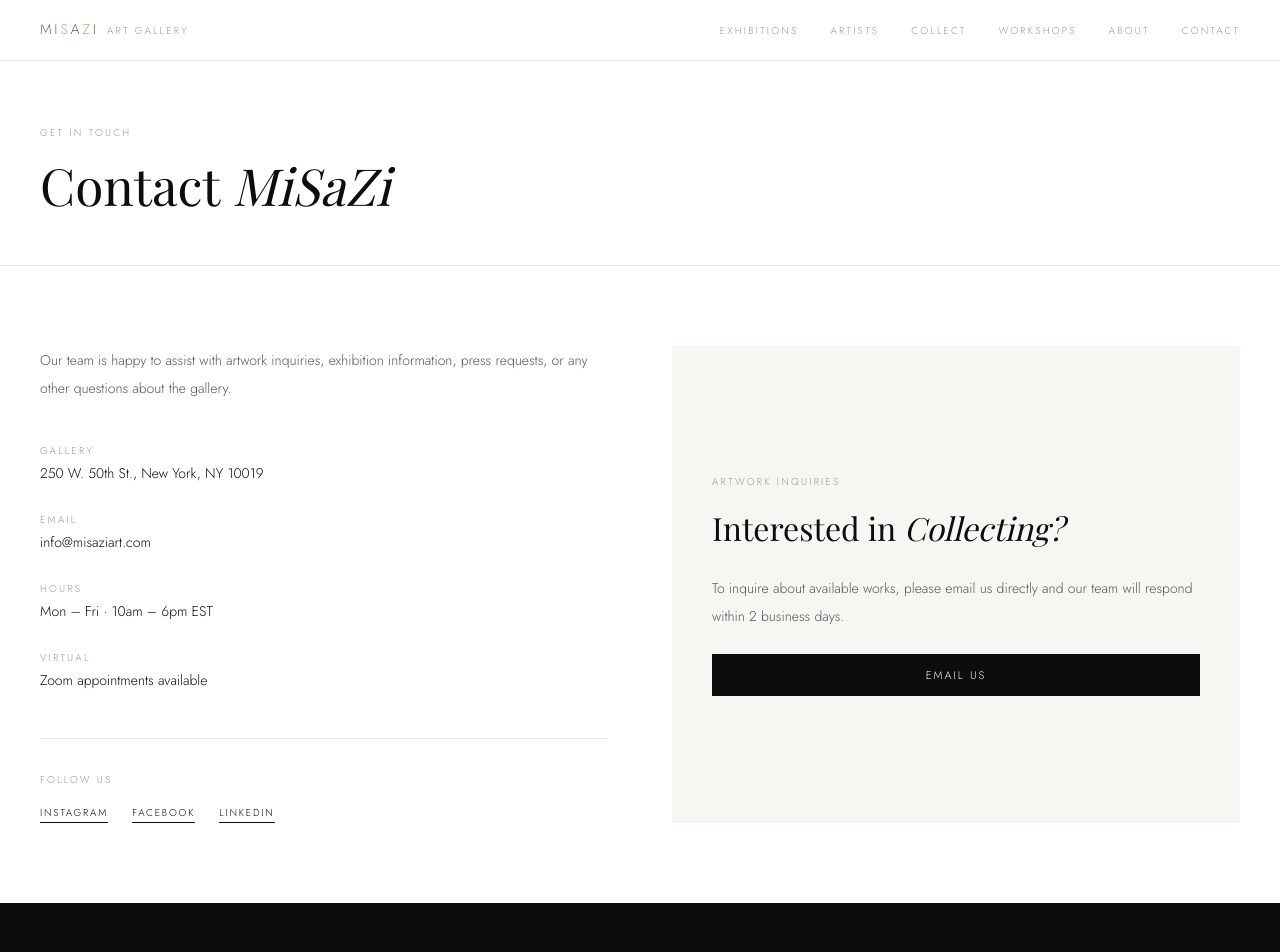
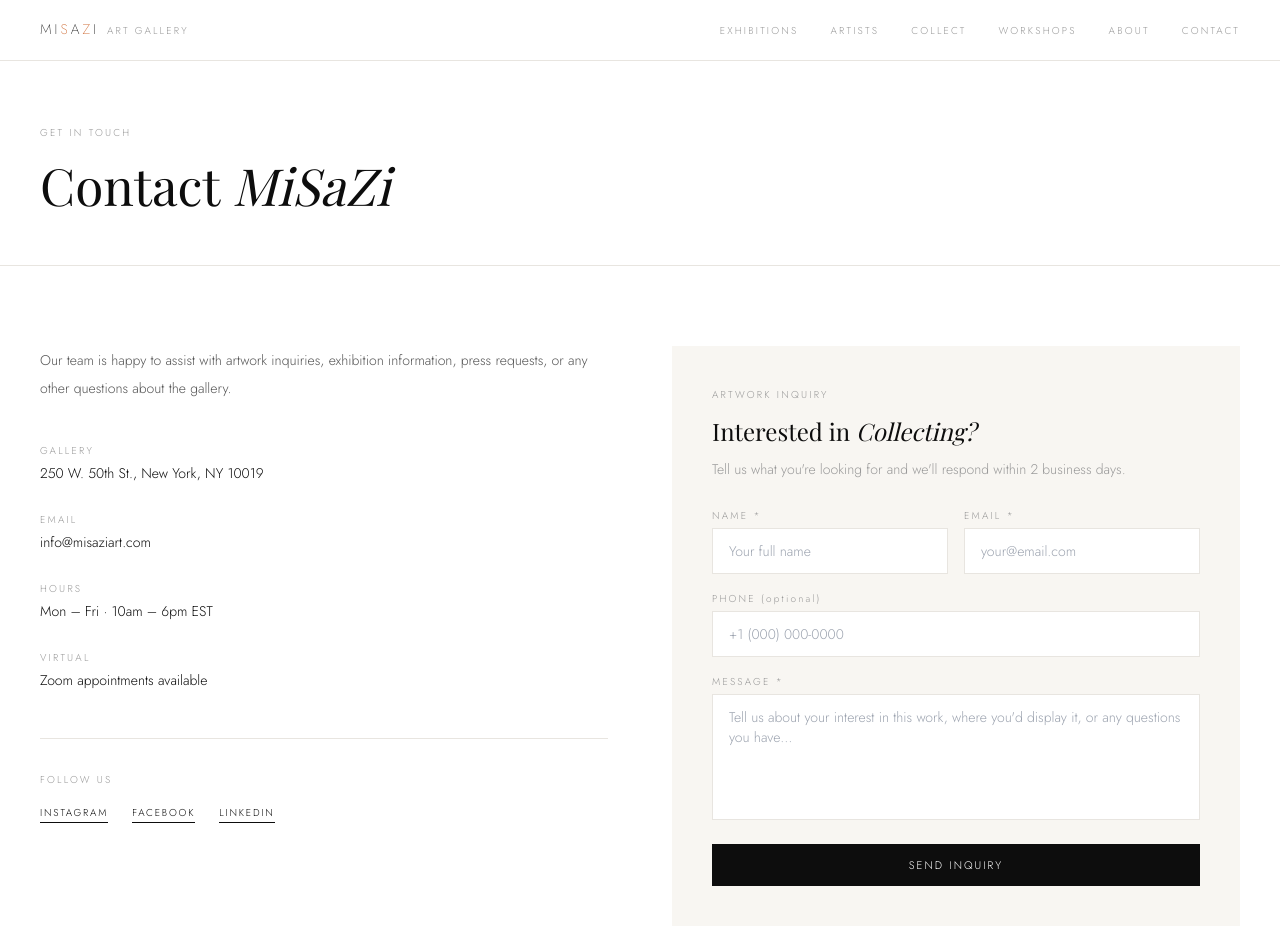
Before and after one commit to mahaentmt-coder/MiSaZi, a Next.js app: page /contact in a window 1280 px wide. Shown: the top 952 px of the page. Built offline with nearby package versions, Linux system fonts and the light colour scheme; a web font is replaced by a local one.

Commit message:
inquire update

```diff
--- /dev/null
+++ b/app/contact/ContactForm.tsx
@@ -0,0 +1,115 @@
+'use client'
+
+import { useState, useEffect } from 'react'
+import { useSearchParams } from 'next/navigation'
+import { submitInquiry } from './actions'
+
+export default function ContactForm() {
+  const params = useSearchParams()
+  const [status, setStatus] = useState<'idle' | 'sending' | 'sent' | 'error'>('idle')
+  const [form, setForm] = useState({
+    name: '',
+    email: '',
+    phone: '',
+    message: '',
+  })
+
+  const subject = params.get('subject') || ''
+  const artist = params.get('artist') || ''
+
+  const set = (k: keyof typeof form) => (e: React.ChangeEvent<HTMLInputElement | HTMLTextAreaElement>) =>
+    setForm(prev => ({ ...prev, [k]: e.target.value }))
+
+  const handleSubmit = async (e: React.FormEvent) => {
+    e.preventDefault()
+    setStatus('sending')
+    try {
+      await submitInquiry({ ...form, subject, artist })
+      setStatus('sent')
+    } catch {
+      setStatus('error')
+    }
+  }
+
+  if (status === 'sent') {
+    return (
+      <div className="bg-gallery-offwhite p-10 flex flex-col items-center justify-center text-center min-h-[400px]">
+        <p className="text-3xl mb-4">✓</p>
+        <h2 className="font-serif font-light text-2xl mb-3">Inquiry Sent</h2>
+        <p className="body-text text-gallery-gray">Thank you, {form.name}. We'll be in touch within 2 business days.</p>
+      </div>
+    )
+  }
+
+  return (
+    <div className="bg-gallery-offwhite p-8 md:p-10">
+      <p className="label mb-3">Artwork Inquiry</p>
+      <h2 className="font-serif font-light text-2xl mb-2">
+        {subject ? subject : <>Interested in <em>Collecting?</em></>}
+      </h2>
+      {artist && <p className="text-sm text-gallery-gray font-light mb-6">Artist: {artist}</p>}
+      {!artist && <p className="body-text text-gallery-gray mb-6">Tell us what you're looking for and we'll respond within 2 business days.</p>}
+
+      <form onSubmit={handleSubmit} className="space-y-4">
+        <div className="grid grid-cols-1 md:grid-cols-2 gap-4">
+          <div>
+            <label className="label block mb-1">Name *</label>
+            <input
+              required
+              value={form.name}
+              onChange={set('name')}
+              placeholder="Your full name"
+              className="w-full border border-gallery-lightgray px-4 py-3 text-sm font-light focus:outline-none focus:border-gallery-gray bg-white"
+            />
+          </div>
+          <div>
+            <label className="label block mb-1">Email *</label>
+            <input
+              required
+              type="email"
+              value={form.email}
+              onChange={set('email')}
+              placeholder="your@email.com"
+              className="w-full border border-gallery-lightgray px-4 py-3 text-sm font-light focus:outline-none focus:border-gallery-gray bg-white"
+            />
+          </div>
+        </div>
+
+        <div>
+          <label className="label block mb-1">Phone <span className="text-gallery-gray normal-case font-light">(optional)</span></label>
+          <input
+            type="tel"
+            value={form.phone}
+            onChange={set('phone')}
+            placeholder="+1 (000) 000-0000"
+            className="w-full border border-gallery-lightgray px-4 py-3 text-sm font-light focus:outline-none focus:border-gallery-gray bg-white"
+          />
+        </div>
+
+        <div>
+          <label className="label block mb-1">Message *</label>
+          <textarea
+            required
+            rows={5}
+            value={form.message}
+            onChange={set('message')}
+            placeholder="Tell us about your interest in this work, where you'd display it, or any questions you have…"
+            className="w-full border border-gallery-lightgray px-4 py-3 text-sm font-light focus:outline-none focus:border-gallery-gray bg-white resize-none"
+          />
+        </div>
+
+        {status === 'error' && (
+          <p className="text-sm text-red-600">Something went wrong. Please email us directly at info@misaziart.com</p>
+        )}
+
+        <button
+          type="submit"
+          disabled={status === 'sending'}
+          className="btn-primary w-full disabled:opacity-60"
+        >
+          {status === 'sending' ? 'Sending…' : 'Send Inquiry'}
+        </button>
+      </form>
+    </div>
+  )
+}
--- /dev/null
+++ b/app/contact/actions.ts
@@ -0,0 +1,41 @@
+'use server'
+
+import nodemailer from 'nodemailer'
+
+export async function submitInquiry(data: {
+  name: string
+  email: string
+  phone: string
+  message: string
+  subject: string
+  artist: string
+}) {
+  const user = process.env.SMTP_USER
+  const pass = process.env.SMTP_PASS
+  const to   = process.env.SMTP_TO || user || 'info@misaziart.com'
+
+  if (!user || !pass) {
+    console.log('INQUIRY (no SMTP config):', data)
+    return
+  }
+
+  const transporter = nodemailer.createTransport({
+    service: 'gmail',
+    auth: { user, pass },
+  })
+
+  await transporter.sendMail({
+    from: `"MiSaZi Gallery" <${user}>`,
+    to,
+    replyTo: data.email,
+    subject: data.subject || 'Artwork Inquiry',
+    html: `
+      <h2 style="font-family:serif;font-weight:300">${data.subject || 'Artwork Inquiry'}</h2>
+      ${data.artist ? `<p><strong>Artist:</strong> ${data.artist}</p>` : ''}
+      <p><strong>From:</strong> ${data.name} &lt;${data.email}&gt;</p>
+      ${data.phone ? `<p><strong>Phone:</strong> ${data.phone}</p>` : ''}
+      <hr/>
+      <p style="white-space:pre-wrap;font-family:sans-serif">${data.message}</p>
+    `,
+  })
+}
--- a/app/contact/page.tsx
+++ b/app/contact/page.tsx
@@ -1,4 +1,6 @@
 import type { Metadata } from 'next'
+import { Suspense } from 'react'
+import ContactForm from './ContactForm'
 
 export const metadata: Metadata = {
   title: 'Contact',
@@ -18,10 +20,10 @@ export default function ContactPage() {
             Our team is happy to assist with artwork inquiries, exhibition information, press requests, or any other questions about the gallery.
           </p>
           {[
-            ['Gallery',   '250 W. 50th St., New York, NY 10019'],
-            ['Email',     'info@misaziart.com'],
-            ['Hours',     'Mon – Fri · 10am – 6pm EST'],
-            ['Virtual',   'Zoom appointments available'],
+            ['Gallery', '250 W. 50th St., New York, NY 10019'],
+            ['Email', 'info@misaziart.com'],
+            ['Hours', 'Mon – Fri · 10am – 6pm EST'],
+            ['Virtual', 'Zoom appointments available'],
           ].map(([label, val]) => (
             <div key={label} className="mb-7">
               <p className="label mb-1">{label}</p>
@@ -33,24 +35,17 @@ export default function ContactPage() {
             <div className="flex gap-6">
               {[
                 ['Instagram', 'https://instagram.com'],
-                ['Facebook',  'https://facebook.com'],
-                ['LinkedIn',  'https://linkedin.com'],
+                ['Facebook', 'https://facebook.com'],
+                ['LinkedIn', 'https://linkedin.com'],
               ].map(([p, href]) => (
                 <a key={p} href={href} target="_blank" rel="noopener noreferrer" className="btn-text-link">{p}</a>
               ))}
             </div>
           </div>
         </div>
-        <div className="bg-gallery-offwhite p-10 flex flex-col justify-center">
-          <p className="label mb-4">Artwork Inquiries</p>
-          <h2 className="heading-md mb-6">Interested in <em>Collecting?</em></h2>
-          <p className="body-text mb-6">
-            To inquire about available works, please email us directly and our team will respond within 2 business days.
-          </p>
-          <a href="mailto:info@misaziart.com" className="btn-primary inline-block text-center">
-            Email Us
-          </a>
-        </div>
+        <Suspense fallback={<div className="bg-gallery-offwhite p-10 animate-pulse" />}>
+          <ContactForm />
+        </Suspense>
       </div>
     </div>
   )
```
Also changed, not shown: package.json (+9 -7 lines), 2 other files (tests, documents, lock files or other folders).
